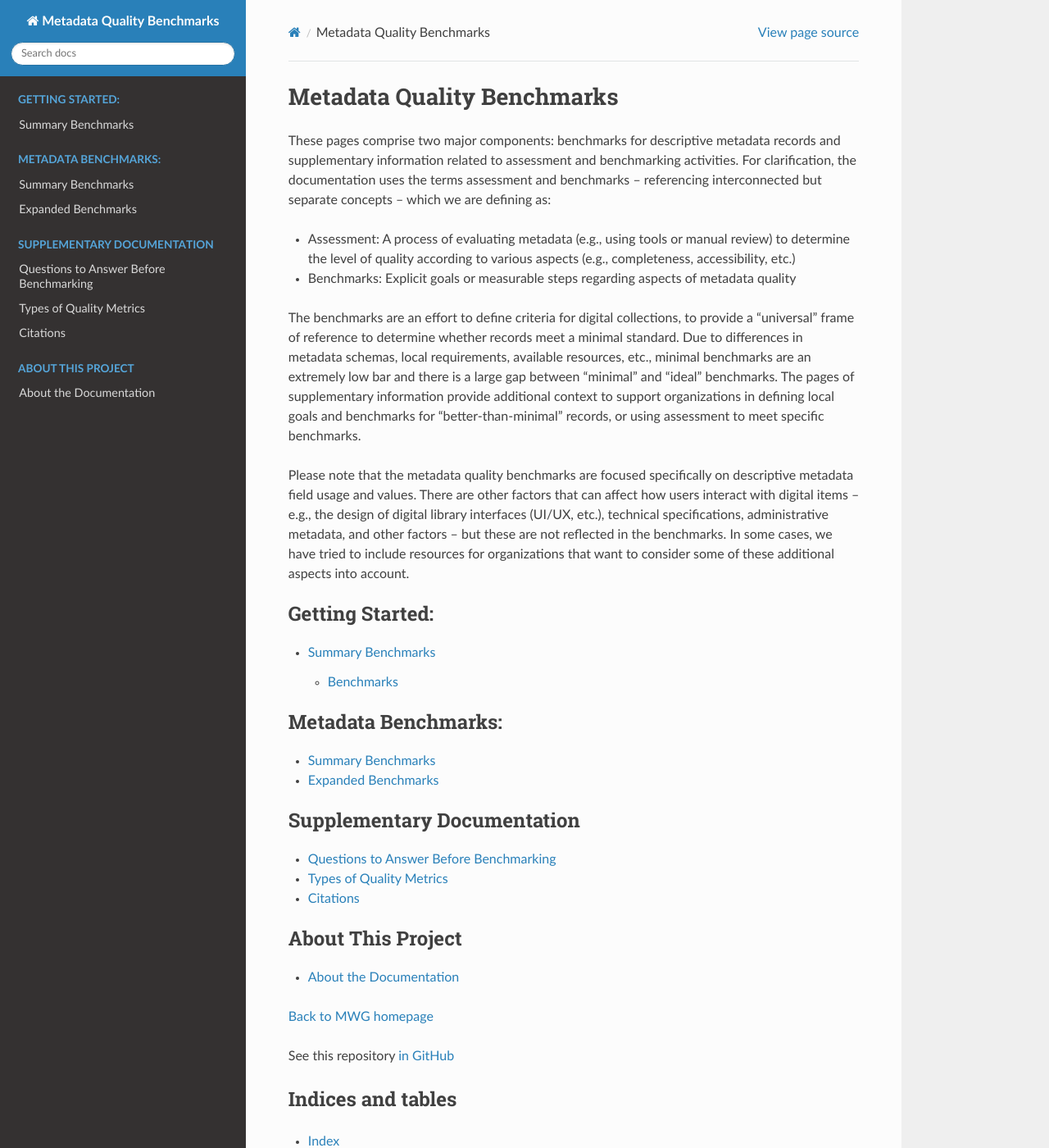
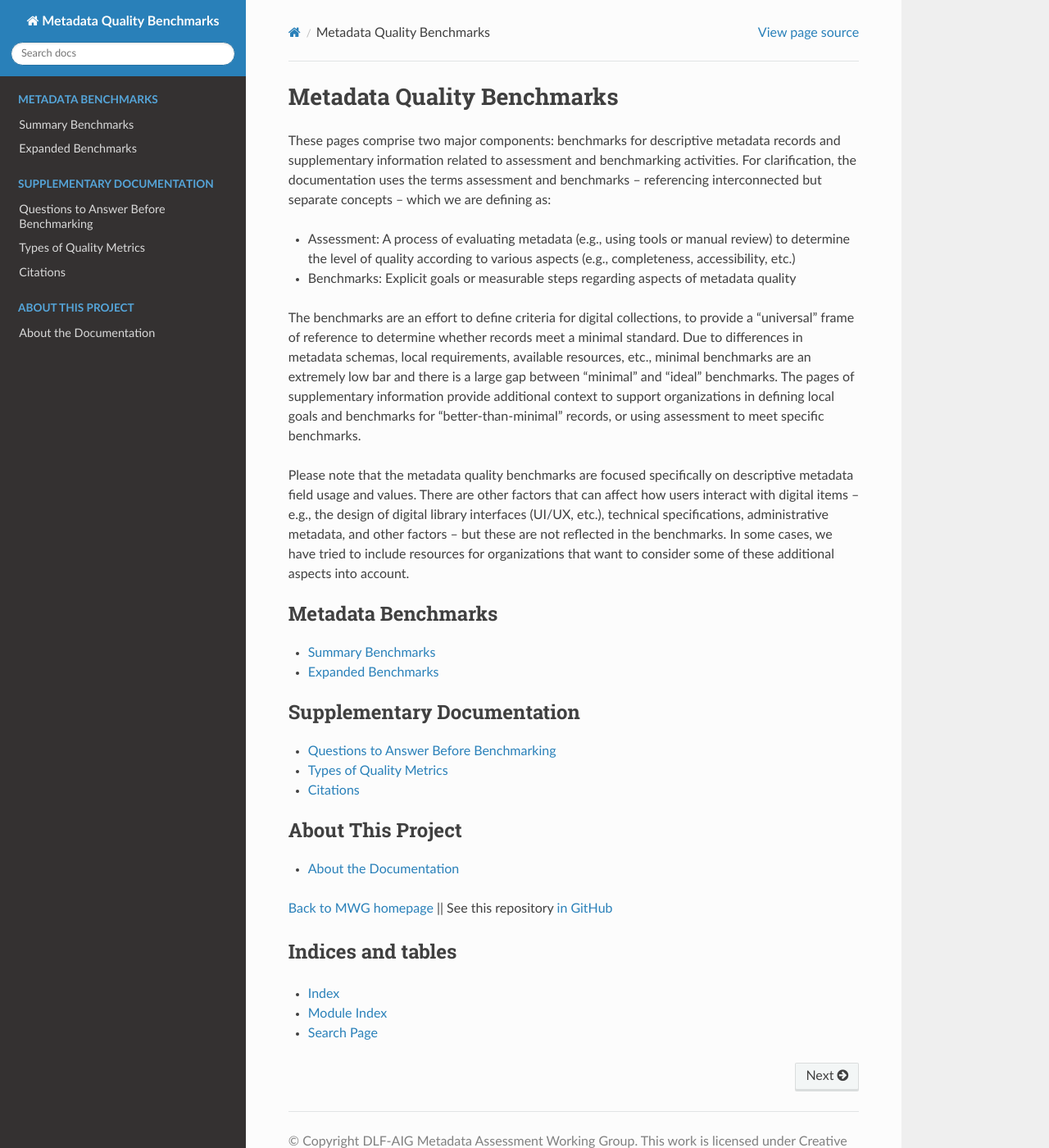
Before and after one commit to DLFMetadataAssessment/MetadataQualityBenchmarks, a Sphinx documentation site: the page built from doc/index.rst, in a window 1280 px wide and 1400 px high. Shown: the whole window at 82% size. Built offline with Sphinx 7.4.7 and the Read the Docs theme 3.1.0, drawn with Linux system fonts in a browser that asks for light colours.

Commit message:
Update index.rst
Remove "getting started" heading, tweak formatting

```diff
--- a/doc/index.rst
+++ b/doc/index.rst
@@ -16,14 +16,8 @@
 
 
 .. toctree::
-   :maxdepth: 2
-   :caption: Getting Started:
-
-   /benchmarks-summary
-
-.. toctree::
    :maxdepth: 1
-   :caption: Metadata Benchmarks:
+   :caption: Metadata Benchmarks
 
    /benchmarks-summary
    /benchmarks-full
@@ -43,10 +37,7 @@
    /about
 
 
-`Back to MWG homepage <https://dlfmetadataassessment.github.io/>`_
-
-
-See this repository `in GitHub <https://github.com/DLFMetadataAssessment/MetadataQualityBenchmarks/>`_
+`Back to MWG homepage <https://dlfmetadataassessment.github.io/>`_  ||  See this repository `in GitHub <https://github.com/DLFMetadataAssessment/MetadataQualityBenchmarks/>`_
 
 
 
```
